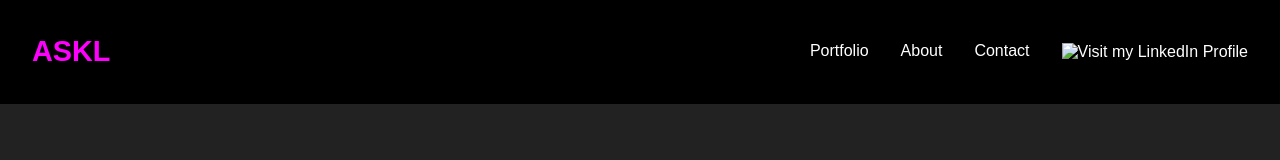
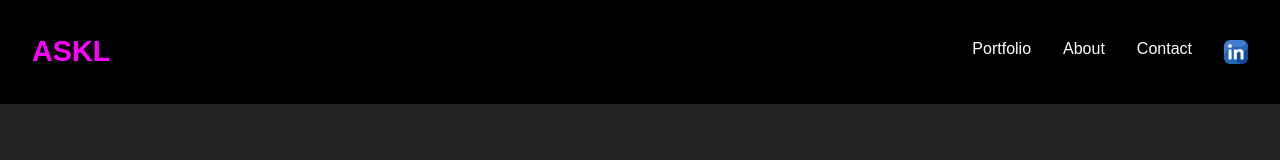
Before and after one commit to AbhinavSL/AbhinavSL, a plain HTML site: page index.html in a window 1280 px wide. Shown: the top 160 px of the page. Drawn offline with Linux system fonts and the light colour scheme.

Commit message:
few changes

```diff
--- a/index.html
+++ b/index.html
@@ -16,12 +16,15 @@
             <li><a href="#portfolio">Portfolio</a></li>
             <li><a href="about.html">About</a></li>
             <li><a href="#contact">Contact</a></li>
-            <li><a href="https://www.linkedin.com/in/abhinav-sl/" target="_blank" rel="noopener">
-                <img src="linkedin.png" alt="Visit my LinkedIn Profile">
-            </a></li>
+            <li>
+                <a href="https://www.linkedin.com/in/abhinav-sl/" target="_blank" rel="noopener">
+                    <img src="Resources/linkedin.png" alt="LinkedIn Profile" class="social-icon">
+                </a>
+            </li>
         </ul>
     </nav>
 </header>
+
 
     <section class="hero">
         <h1>Hey There !<br>My Name is Abhinav SL</h1>
```
